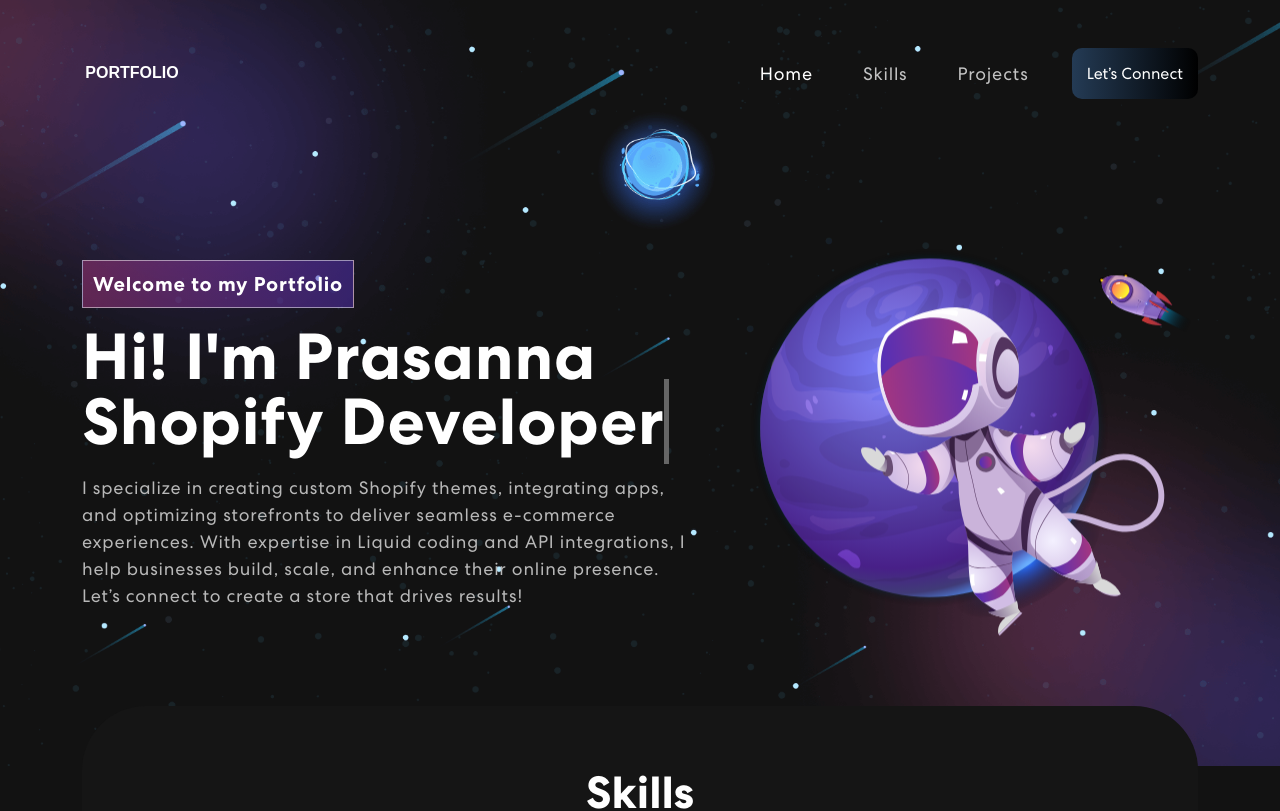
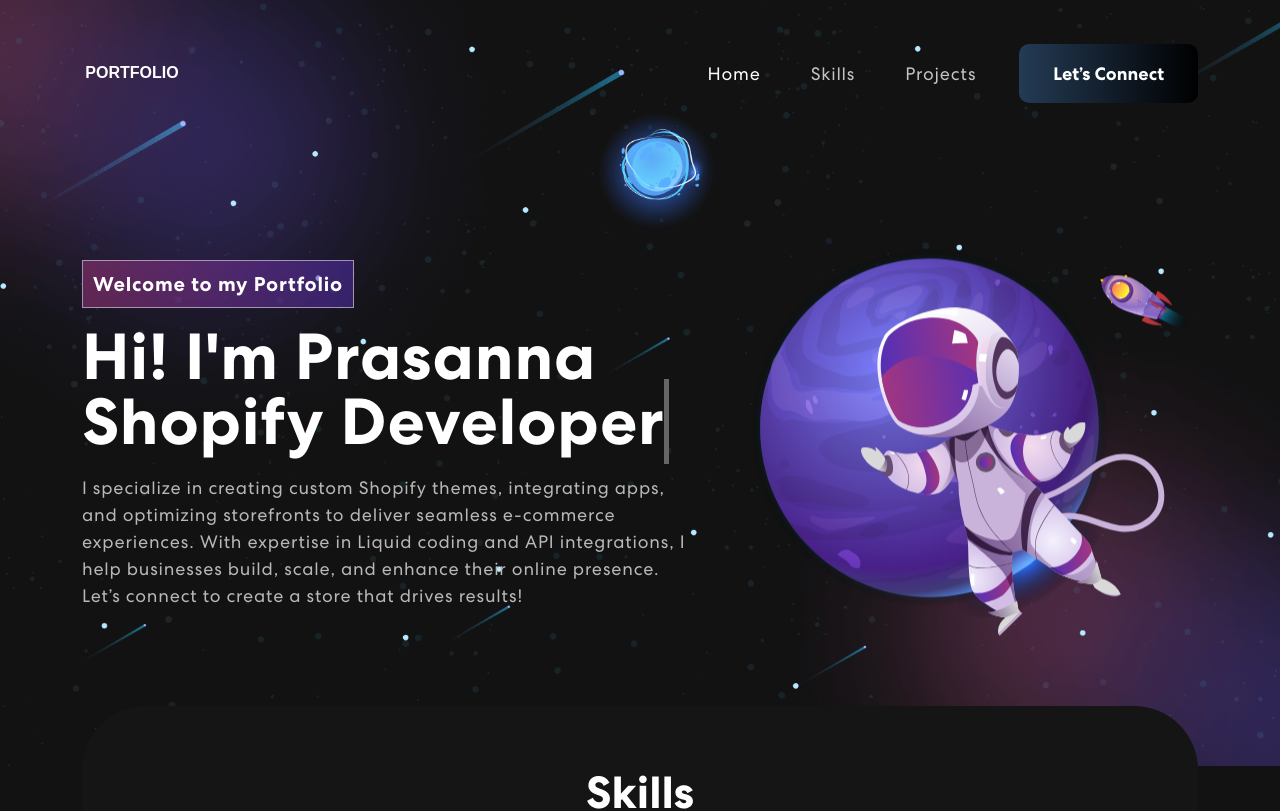
Before and after one commit to Prasanna3006/Portfolio, a React (Create React App) app: page / in a window 1280 px wide. Shown: the top 811 px of the page. Built offline with nearby package versions, Linux system fonts and the light colour scheme.

Commit message:
btn adjust

```diff
--- a/src/App.css
+++ b/src/App.css
@@ -151,7 +151,9 @@
 }
 .navbar-text button {
   margin-left: 18px;
-  padding: 15px;
+  padding: 18px 34px;
+  font-size: 18px;
+  font-weight: 700;
   border: none;
   outline: none;
   color: #FFF;
@@ -550,7 +552,9 @@
   opacity: 0.8;
 }
 .contact form button {
-  padding: 15px;
+  padding: 18px 34px;
+  font-size: 18px;
+  font-weight: 700;
   border: none;
   outline: none;
   color: #FFF;
```
